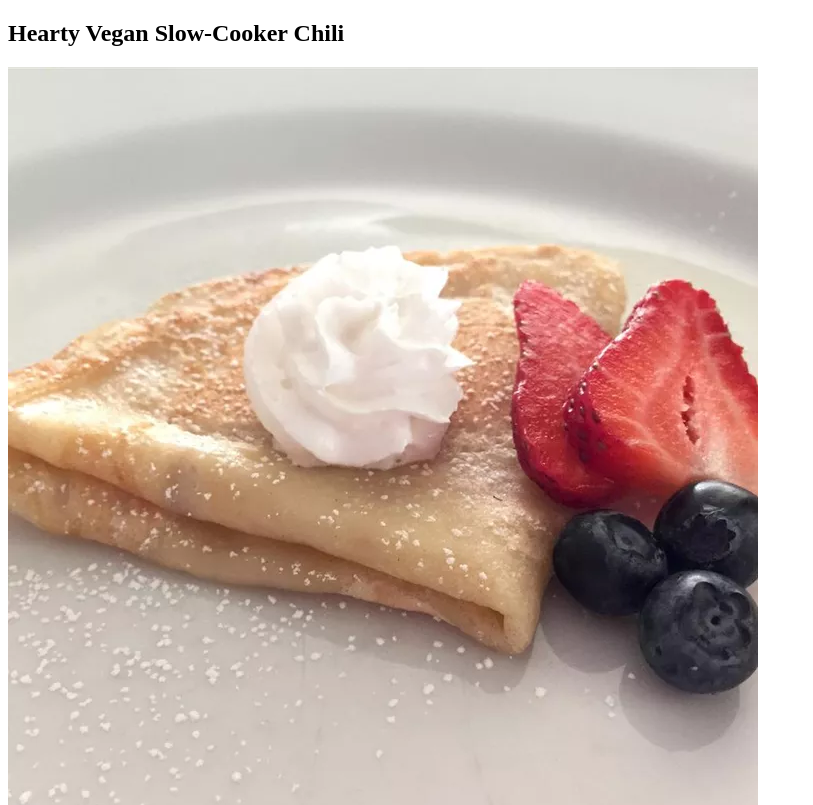
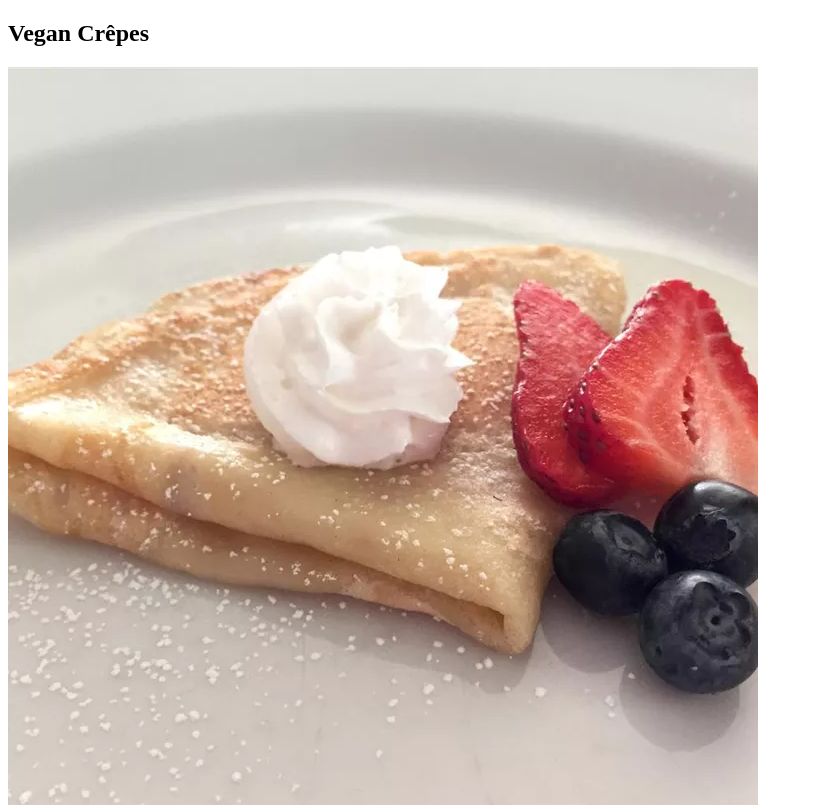
Before and after one commit to iolanda-dourado/odin-recipes, a plain HTML site: page recipes/crepe.html in a window 1280 px wide. Shown: the top 805 px of the page, without its empty margins (0-813 px from the left). Drawn offline with Linux system fonts and the light colour scheme.

Commit message:
Adjusted html structure of crepe.html

```diff
--- a/recipes/crepe.html
+++ b/recipes/crepe.html
@@ -8,7 +8,7 @@
 </head>
 <body>
     <article>
-        <h1>Hearty Vegan Slow-Cooker Chili</h1>
+        <h1>Vegan Crêpes</h1>
         <img src="../image/crepe.webp" alt="Vegan Chili image">
         <h2>This recipe is a great breakfest or brunch option, you decide! For a twist, replace the maple syrup with hazelnut syrup, or any other flavor you like.</h2>
         <h3>Info</h3>
```
